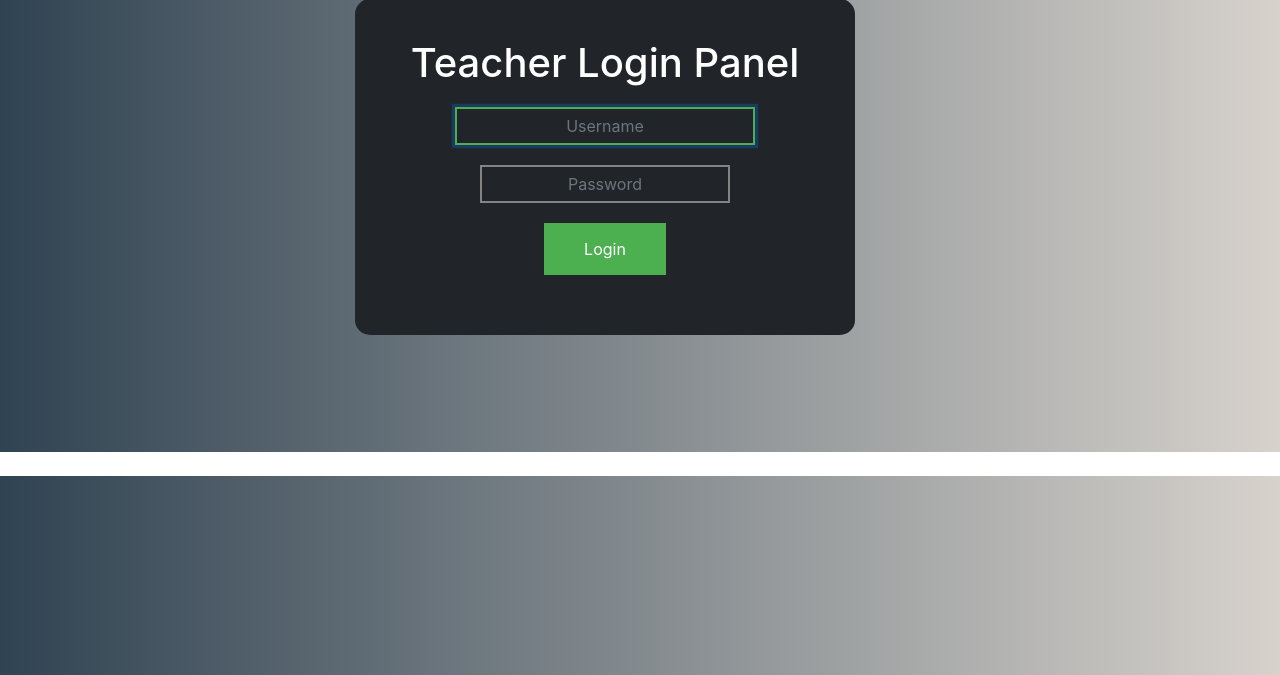
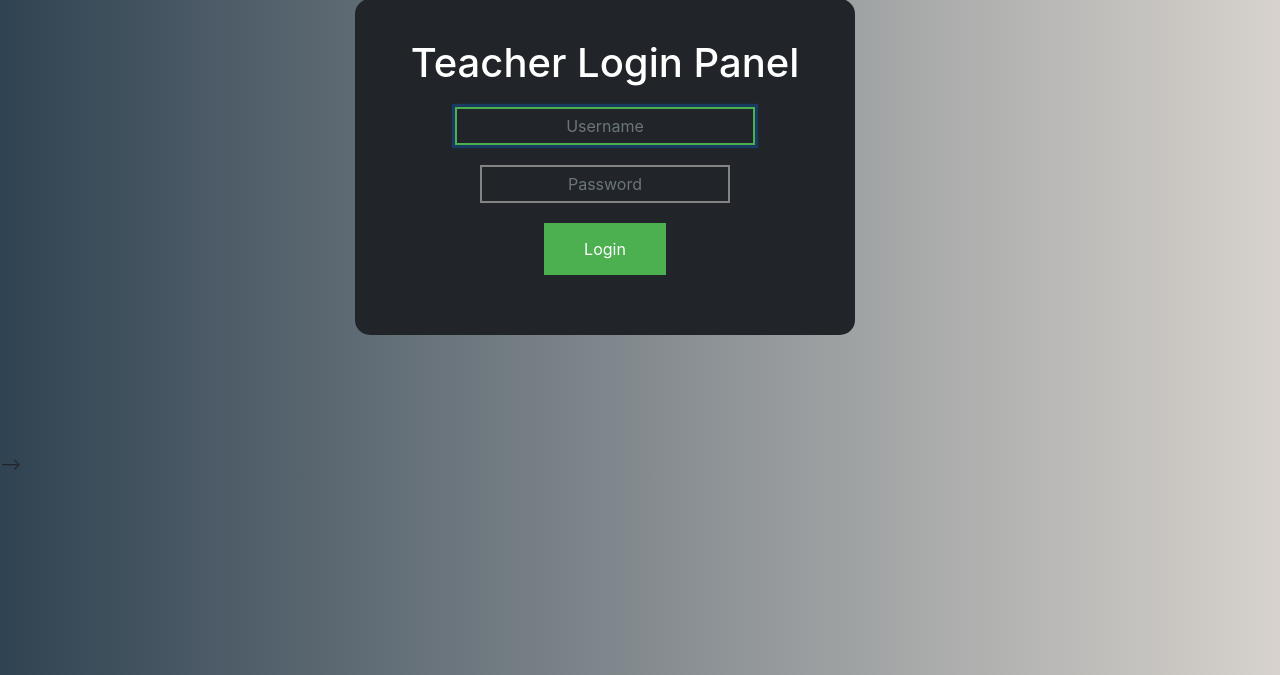
Before and after one commit to cukiecodes/project, a Django app: page /teacher/teacherlogin in a window 1280 px wide. Shown: the part 102-777 px from the top of the page. Run offline with Django 3.2, Linux system fonts and the light colour scheme; some libraries are stand-ins or nearby versions.

Commit message:
pat: modified footer and teacherlogin

```diff
--- a/templates/exam/footer.html
+++ b/templates/exam/footer.html
@@ -15,6 +15,7 @@
       padding: 0px 0px 0px 0px;
       background-color: #ffffff;
       margin: 0px;
+      display: none;
     }
 
     .fa {
--- a/templates/teacher/teacherlogin.html
+++ b/templates/teacher/teacherlogin.html
@@ -100,6 +100,6 @@
 <br><br><br><br><br><br><br><br><br>
 <br><br><br><br><br><br><br><br><br>
 <br><br><br><br><br>
-{% include "exam/footer.html" %}
+<!-- {% include "exam/footer.html" %} -->
   </body>
 </html>
```
